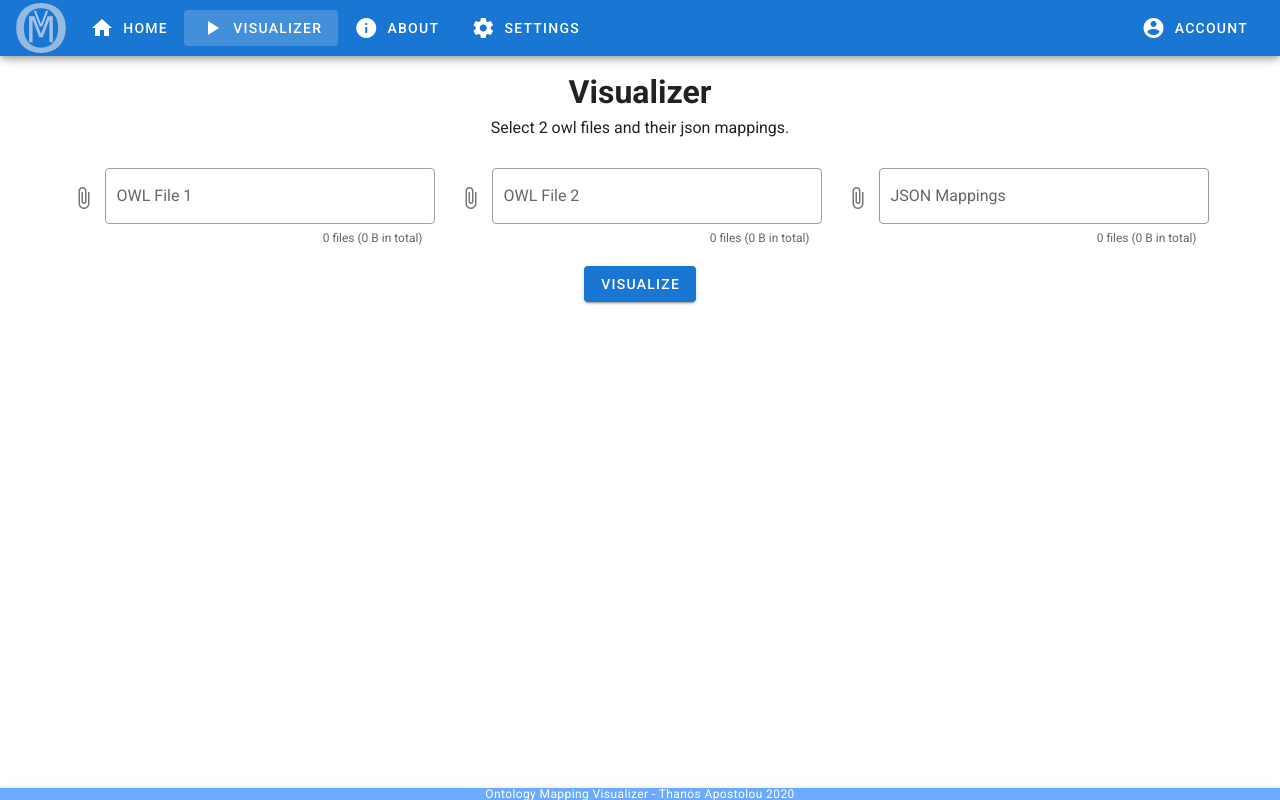
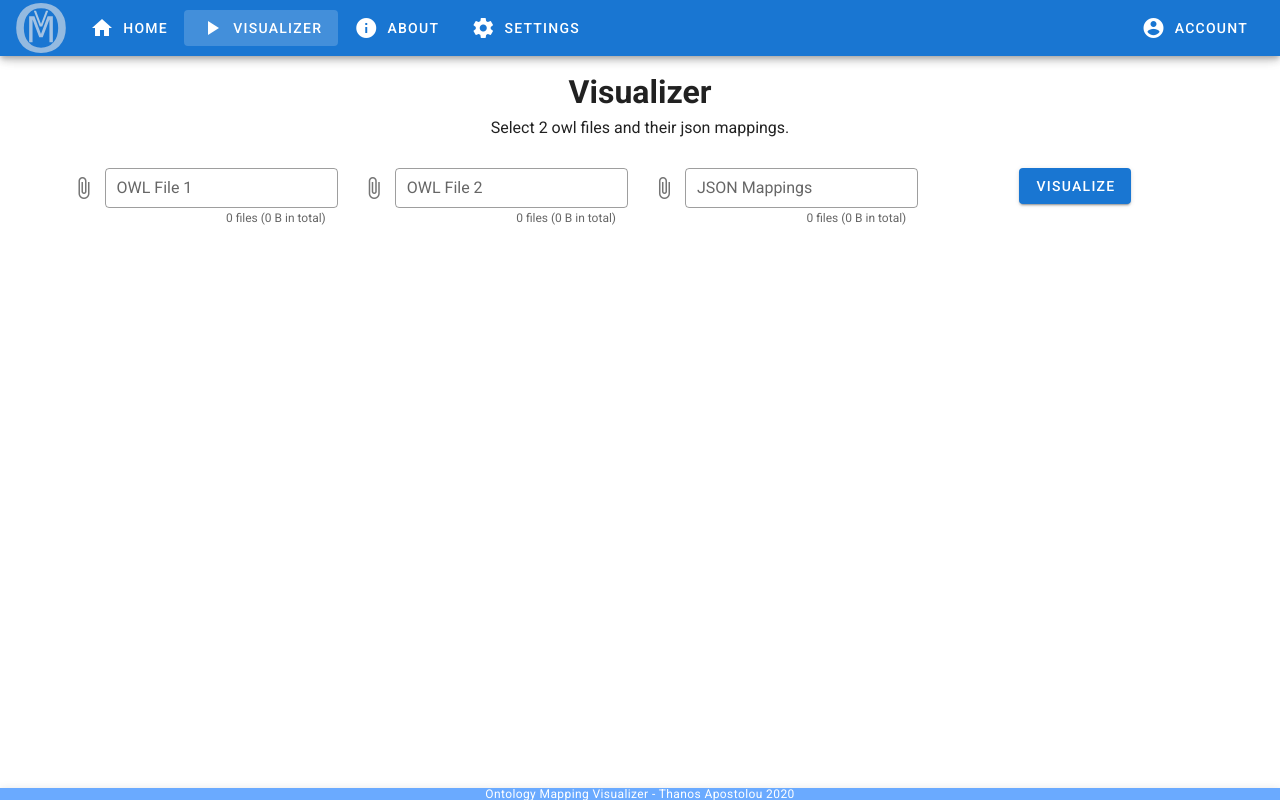
Before and after one commit to ThanosApostolou/omv, a Vue app in the folder omv-client/: page /visualizer in a window 1280 px wide. Built offline with nearby package versions, Linux system fonts and the light colour scheme.

Commit message:
change layout a bit

```diff
--- a/omv-client/src/views/Visualizer.vue
+++ b/omv-client/src/views/Visualizer.vue
@@ -8,29 +8,29 @@
             <v-container>
                 <v-row>
                     <v-col>
-                        <v-file-input v-model='owl1' chips counter show-size outlined label='OWL File 1' />
+                        <v-file-input v-model='owl1' chips counter show-size outlined dense label='OWL File 1' />
                     </v-col>
                     <v-col>
-                        <v-file-input v-model='owl2' chips counter show-size outlined label='OWL File 2' />
+                        <v-file-input v-model='owl2' chips counter show-size outlined dense label='OWL File 2' />
                     </v-col>
                     <v-col>
-                        <v-file-input v-model='mappings' chips counter show-size outlined label='JSON Mappings' />
+                        <v-file-input v-model='mappings' chips counter show-size outlined dense label='JSON Mappings' />
                     </v-col>
-                </v-row>
-                <v-row v-model='submitBtn' align='center' justify='center' class='text-center'>
-                    <v-btn :disabled='submitBtn.disabled' color='primary' @click='submit'>
-                        Visualize
-                    </v-btn>
+                    <v-col align='center' justify='center' class='text-center'>
+                        <v-btn v-bind='submitBtn' color='primary' @click='submit'>
+                            Visualize
+                        </v-btn>
+                    </v-col>
                 </v-row>
             </v-container>
         </v-form>
-        <v-row v-if='submited && !ready' align='center' justify='center' class='text-center'>
-            <v-progress-circular indeterminate rotate />
+        <v-row v-if='submited' align='center' justify='center' class='text-center'>
+            <v-progress-circular v-if='!ready' indeterminate rotate />
+            <div v-if='ready && !successful'>
+                {{ result }}
+            </div>
         </v-row>
-        <VisualizationSVG v-if='ready && submited && successful' :received-result='result' />
-        <div v-if='ready && submited && !successful'>
-            {{ result }}
-        </div>
+        <VisualizationSVG v-if='submited && ready && successful' :received-result='result' />
     </v-container>
 </template>
 
```
